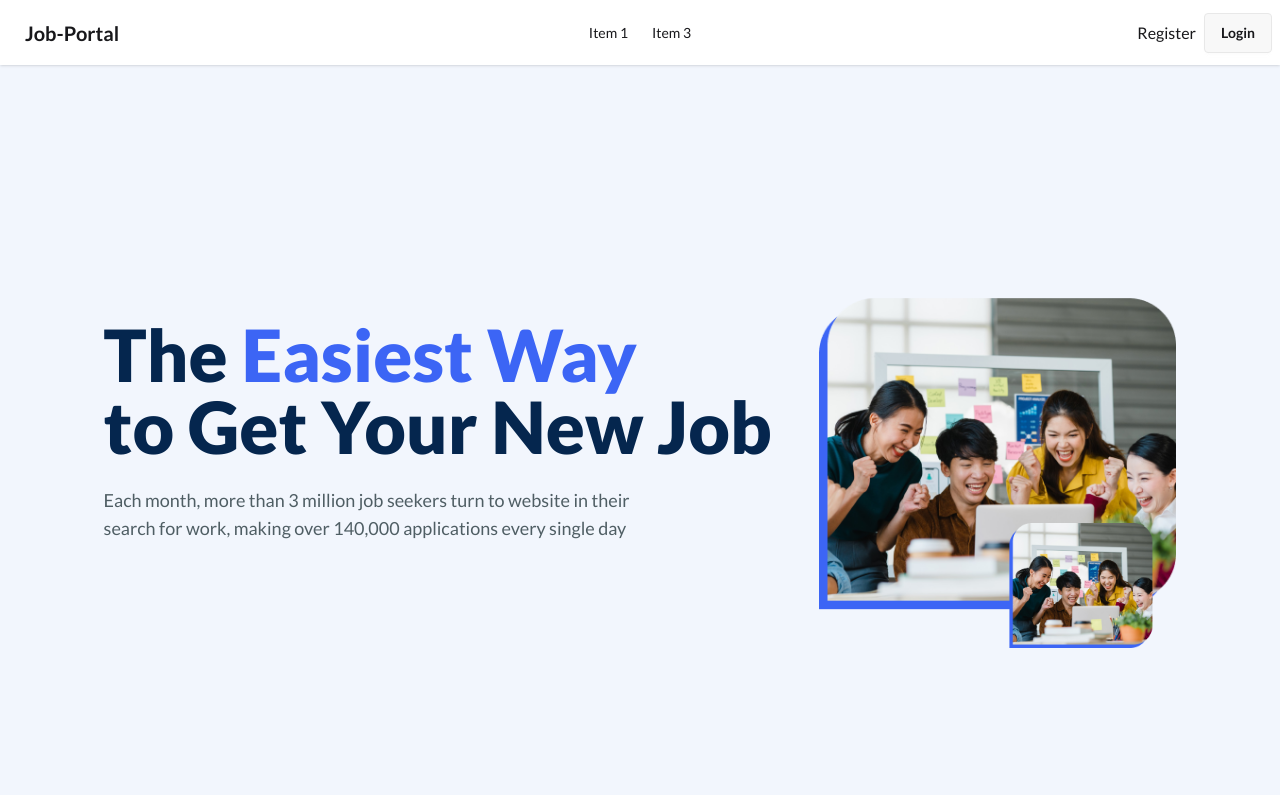
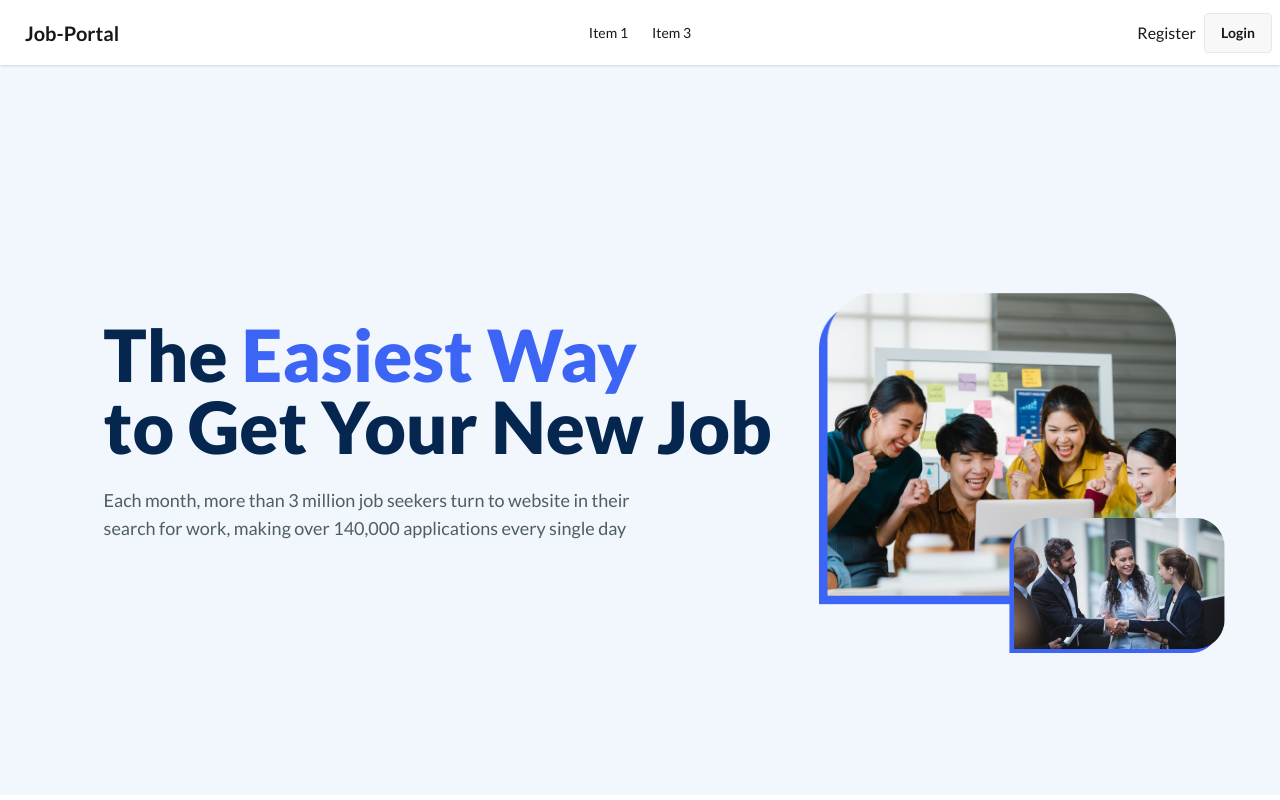
Before and after one commit to Suprio-Das/Job-Portal-Client, a React (Vite) app: page / in a window 1280 px wide. Shown: the top 800 px of the page. Built offline with nearby package versions, Linux system fonts and the light colour scheme; no server answers.

Commit message:
Second image source changed

```diff
--- a/src/Pages/Home/Banner.jsx
+++ b/src/Pages/Home/Banner.jsx
@@ -1,4 +1,5 @@
 import BannerImageOne from '../../assets/home_banner_1.png'
+import BannerImageTwo from '../../assets/home_banner_2.png'
 import { motion } from "motion/react"
 const Banner = () => {
     return (
@@ -18,7 +19,7 @@ const Banner = () => {
                     <motion.img
                         animate={{ x: [150, 200, 150] }}
                         transition={{ duration: 10, repeat: Infinity }}
-                        src={BannerImageOne} className='w-2/5' />
+                        src={BannerImageTwo} className='w-3/5' />
                 </div>
             </div>
         </div>
```
Also changed, not shown: src/assets/home_banner_2.png (added).
